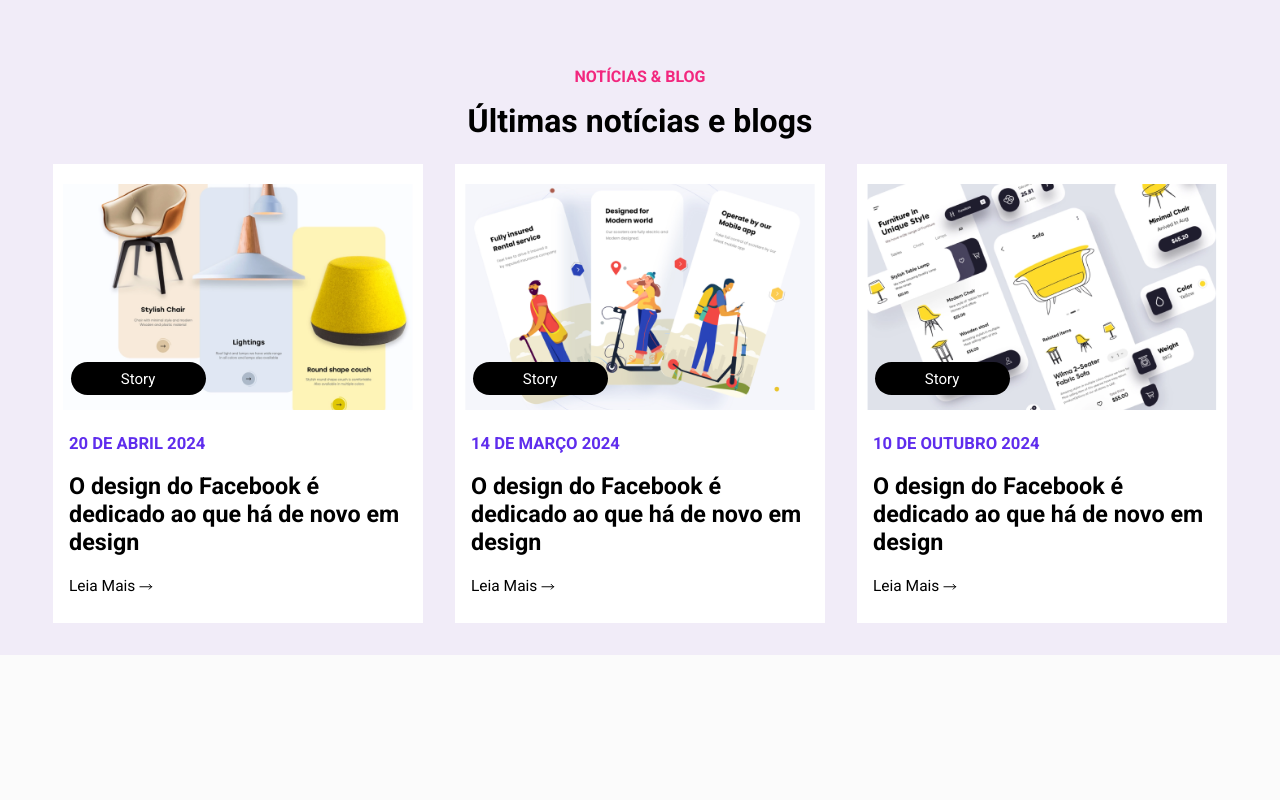
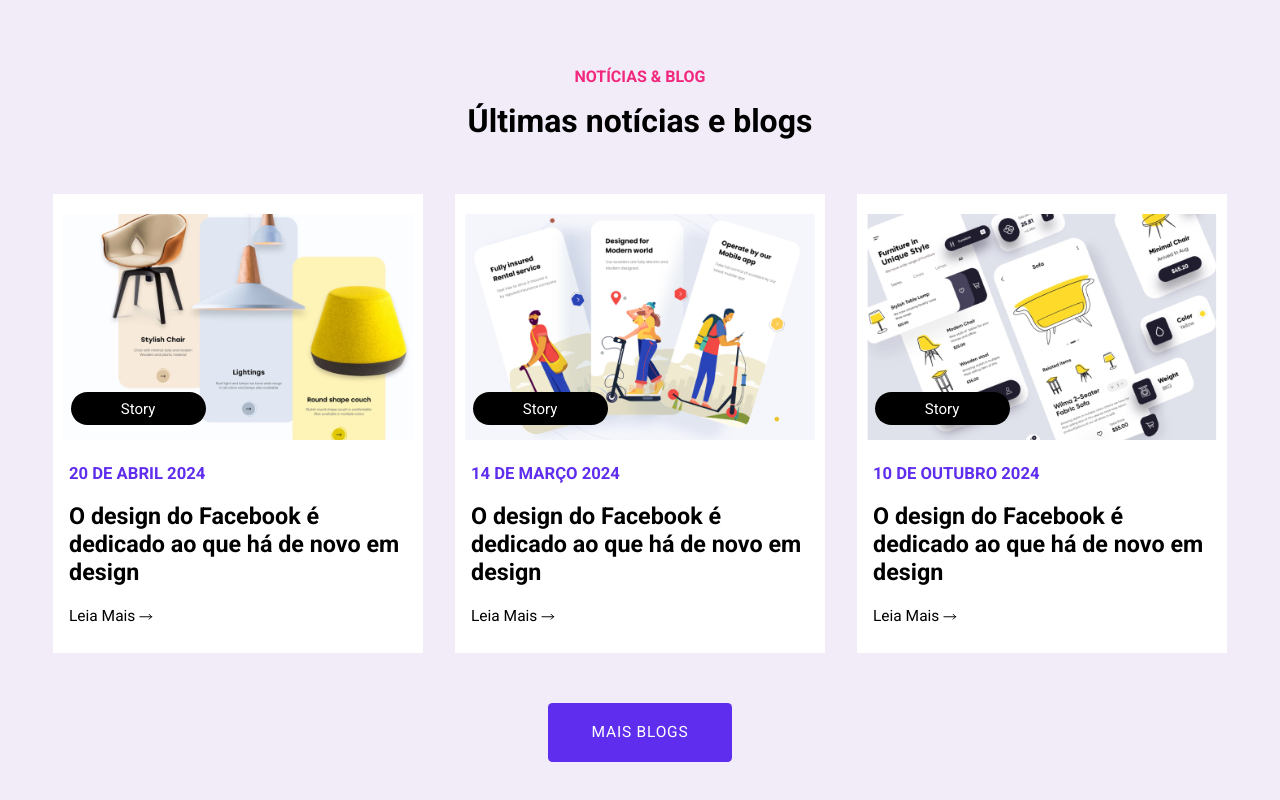
Before and after one commit to Romulo-aquila/Edurock-LadingPage, a React (Vite) app: page / in a window 1280 px wide. Shown: the part 5925-6725 px from the top of the page. Before the commit the page ends 6580 px from the top, so only its background shows below. Built offline with nearby package versions, Linux system fonts and the light colour scheme.

Commit message:
Corrigindo cards e Adicionando Botão

```diff
--- a/src/components/LastSession.jsx
+++ b/src/components/LastSession.jsx
@@ -26,9 +26,39 @@ function LastSession() {
 
     const ImgsContainer = styled.div`
         display: flex;
-        margin-top: 24.5px;
+        margin-top: 22.5px;
+        padding-bottom: 50px;
         flex-direction: row;
+        justify-content: center;
         gap: 2rem;
+    `;
+
+    const MoreBlog = styled.button`
+        width: 184.417px;
+        height: 59px;
+        border: none;
+        background-color: #5f2ded;
+        text-transform: uppercase;
+        border-radius: 4.5px;
+        color: #fff;
+        letter-spacing: 0.8px;
+        font-size: 15.5px;
+        font-weight: 400;
+        cursor: pointer;
+        transition: 0.4s;
+
+    &:hover {
+        border: 1px solid #5f2ded;
+        background-color: #fff;
+        color: #5f2ded;
+    }
+    `;
+
+    const Centralization = styled.div`
+        display: flex;
+        justify-content: center;
+        align-items: center;
+        padding-bottom: 4.4rem;
     `;
 
   return (
@@ -36,12 +66,18 @@ function LastSession() {
         <Titles>
             <SmallTitle>NOTÍCIAS & BLOG</SmallTitle>
             <MainTitle>Últimas notícias e blogs</MainTitle>
+        </Titles>
             <ImgsContainer>
-                <CardS002 lesson={'20 DE ABRIL 2024'} Image={'assets/blog_5.png'} Legend="Story" color={'#000'}/>
-                <CardS002 lesson={'14 DE MARÇO 2024'} Image={'assets/blog_24.png'} Legend="Story" color={'#000'}/>
-                <CardS002 lesson={'10 DE OUTUBRO 2024'} Image={'assets/blog_25.png'} Legend="Story" color={'#000'}/>
+                <CardS002 lesson={'20 DE ABRIL 2024'} Image={'assets/blog_5.png'}
+                Legend="Story" color={'#000'}/>
+                <CardS002 lesson={'14 DE MARÇO 2024'} Image={'assets/blog_24.png'}
+                Legend="Story" color={'#000'}/>
+                <CardS002 lesson={'10 DE OUTUBRO 2024'} Image={'assets/blog_25.png'}
+                 Legend="Story" color={'#000'}/>
             </ImgsContainer>
-        </Titles>
+            <Centralization>
+                <MoreBlog>Mais Blogs</MoreBlog>
+            </Centralization>
     </Content>
   )
 }
```
